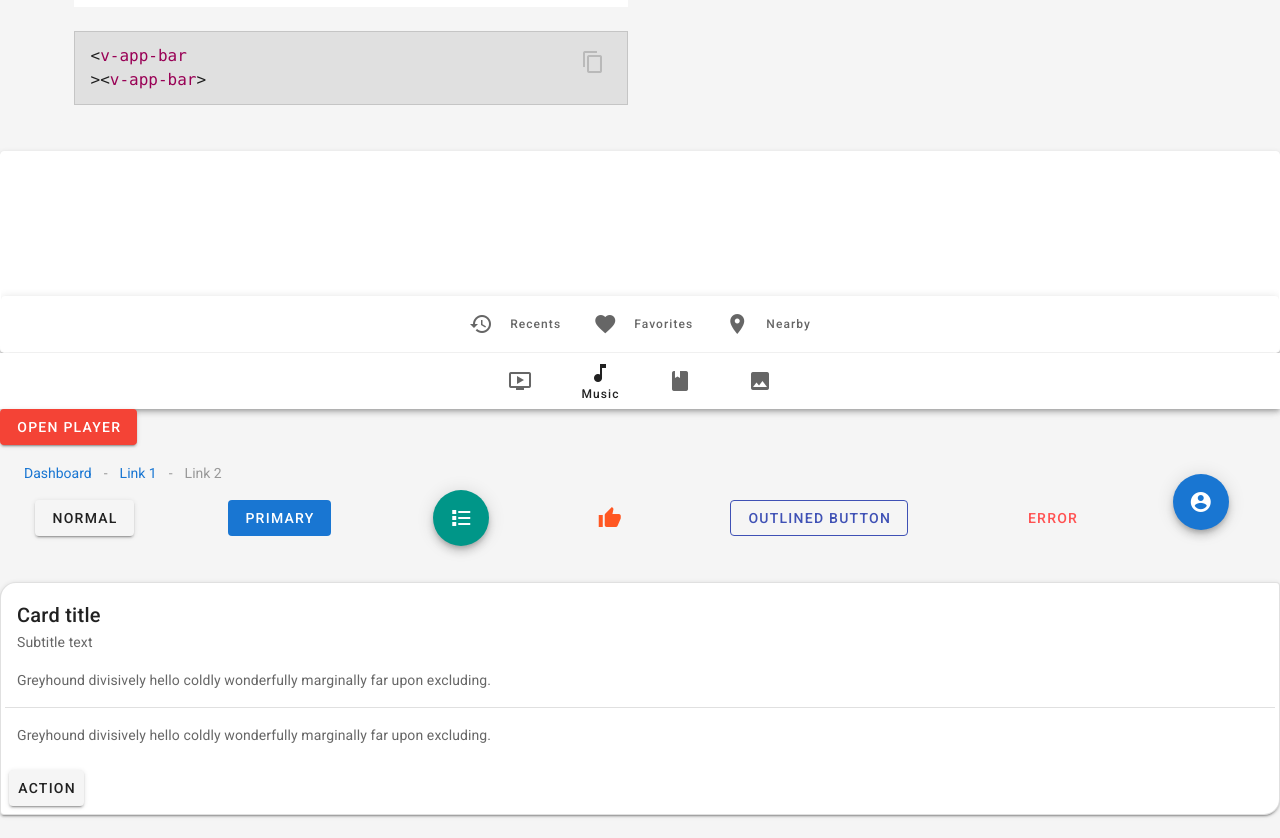
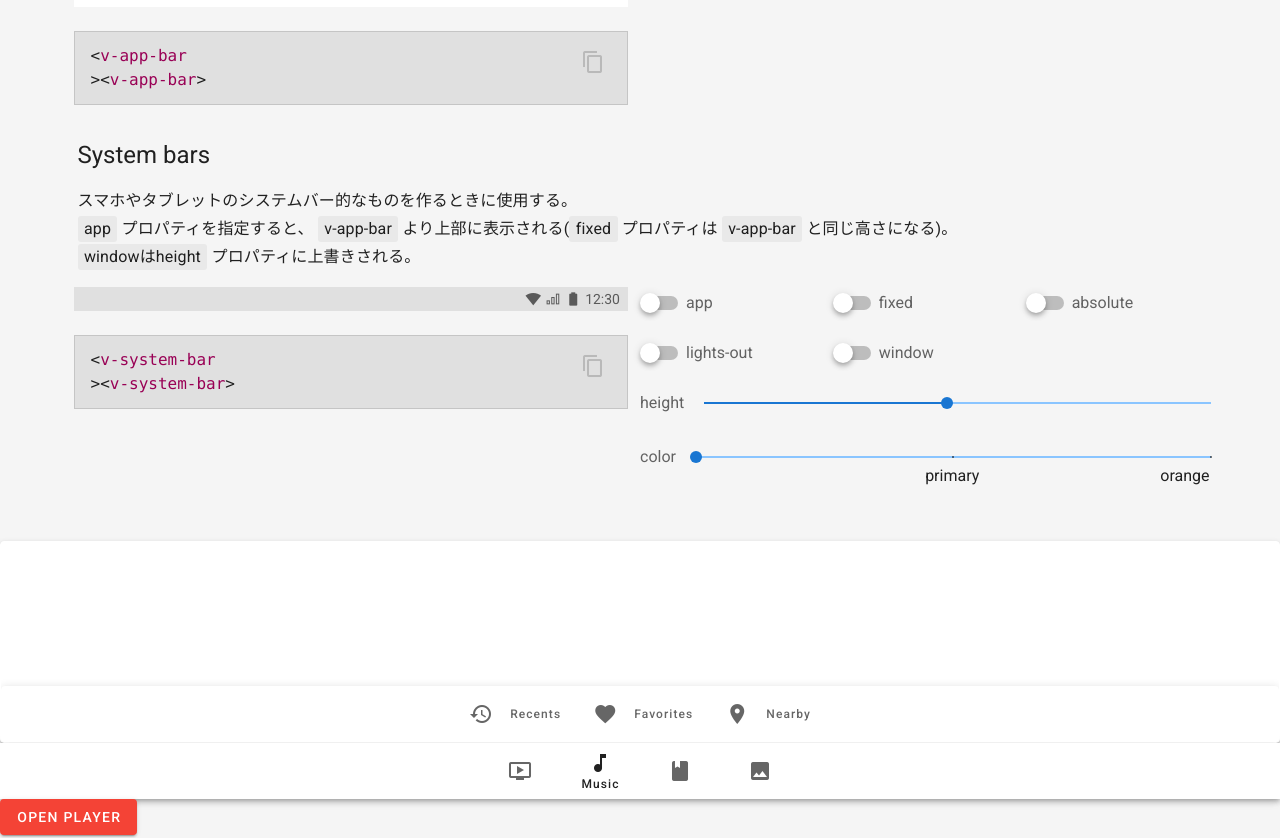
Before and after one commit to cslf-fh/Vuetify, a Vue app: page /#/components in a window 1280 px wide. Shown: the part 3920-4758 px from the top of the page. Built offline with nearby package versions, Linux system fonts and the light colour scheme.

Commit message:
add SystemBars.vue

```diff
--- a/src/components/ui_components/bars/Bars.vue
+++ b/src/components/ui_components/bars/Bars.vue
@@ -10,14 +10,16 @@
       でできることと大体変わらないと思うので割愛。
     </v-card-subtitle>
     <AppBars class="mb-4"></AppBars>
+    <SystemBars class="mb-4"></SystemBars>
   </v-card>
 </template>
 
 <script>
 import AppBars from '@/components/ui_components/bars/AppBars.vue';
+import SystemBars from '@/components/ui_components/bars/SystemBars.vue';
 
 export default {
-  name: '',
-  components: { AppBars },
+  name: 'Bars',
+  components: { AppBars, SystemBars },
 };
 </script>
--- /dev/null
+++ b/src/components/ui_components/bars/SystemBars.vue
@@ -0,0 +1,132 @@
+<template>
+  <v-card id="" flat class="background text-center">
+    <v-card-title class="text-h5">System bars</v-card-title>
+    <v-card-subtitle class="text--primary text-left text-subtitle-1 mt-0">
+      スマホやタブレットのシステムバー的なものを作るときに使用する。
+      <br />
+      <code class="text-subtitle-1">app</code>
+      プロパティを指定すると、
+      <code class="text-subtitle-1">v-app-bar</code>
+      より上部に表示される(<code class="text-subtitle-1">fixed</code>
+      プロパティは
+      <code class="text-subtitle-1">v-app-bar</code>
+      と同じ高さになる)。
+      <br />
+      <code class="text-subtitle-1">windowはheight</code>
+      プロパティに上書きされる。
+    </v-card-subtitle>
+    <v-row no-gutters>
+      <v-col cols="12" sm="8" lg="6">
+        <v-system-bar
+          class="mx-3"
+          :absolute="absolute"
+          :app="app"
+          :color="computedColor"
+          :fixed="fixed"
+          :height="computedHeight"
+          :lights-out="lightsOut"
+          :window="window"
+        >
+          <v-spacer></v-spacer>
+          <v-icon>mdi-wifi-strength-4</v-icon>
+          <v-icon>mdi-signal-cellular-outline</v-icon>
+          <v-icon>mdi-battery</v-icon>
+          <span>12:30</span>
+        </v-system-bar>
+        <div class="py-3"></div>
+        <Code class="mx-3" tag="v-system-bar" :attr="computedAttr"></Code>
+      </v-col>
+      <v-col cols="12" sm="4" lg="6">
+        <Grid switch="3">
+          <template v-slot:switch1>
+            <v-switch v-model="app" label="app" class="ma-0"></v-switch>
+          </template>
+          <template v-slot:switch2>
+            <v-switch v-model="fixed" label="fixed" class="ma-0"></v-switch>
+          </template>
+          <template v-slot:switch3>
+            <v-switch
+              v-model="absolute"
+              label="absolute"
+              class="ma-0"
+            ></v-switch>
+          </template>
+        </Grid>
+        <Grid switch="2">
+          <template v-slot:switch1>
+            <v-switch
+              v-model="lightsOut"
+              label="lights-out"
+              class="ma-0"
+            ></v-switch>
+          </template>
+          <template v-slot:switch2>
+            <v-switch v-model="window" label="window" class="ma-0"></v-switch>
+          </template>
+          <template v-slot:slider>
+            <v-slider
+              label="height"
+              v-model="height"
+              max="50"
+              min="0"
+              thumb-label
+            ></v-slider>
+          </template>
+        </Grid>
+        <v-slider
+          label="color"
+          v-model="color"
+          :max="colors.length - 1"
+          :tick-labels="colors"
+        ></v-slider>
+      </v-col>
+    </v-row>
+  </v-card>
+</template>
+
+<script>
+export default {
+  name: '',
+  data() {
+    return {
+      attr: [],
+      absolute: false,
+      app: false,
+      color: 0,
+      fixed: false,
+      colors: ['', 'primary', 'orange'],
+      height: 24,
+      lightsOut: false,
+      window: false,
+    };
+  },
+  computed: {
+    computedColor() {
+      let color = this.colors[this.color];
+      return color;
+    },
+    computedHeight() {
+      let height = this.height;
+      height === 24 ? (height = 0) : null;
+      return height;
+    },
+    computedAttr() {
+      return this.attrArray();
+    },
+  },
+  methods: {
+    attrArray() {
+      this.attr = [];
+      let attr = this.attr;
+      this.checkBoolean(attr, this.absolute, 'absolute');
+      this.checkBoolean(attr, this.app, 'app');
+      this.checkBoolean(attr, this.fixed, 'fixed');
+      this.checkBoolean(attr, this.lightsOut, 'lights-out');
+      this.checkBoolean(attr, this.window, 'window');
+      this.checkValue(attr, this.height, 'height', 24);
+      this.checkValue(attr, this.computedColor, 'color', '');
+      return attr;
+    },
+  },
+};
+</script>
```
Also changed, not shown: src/components/ui_components/Sample.vue (+6 -4 lines).
